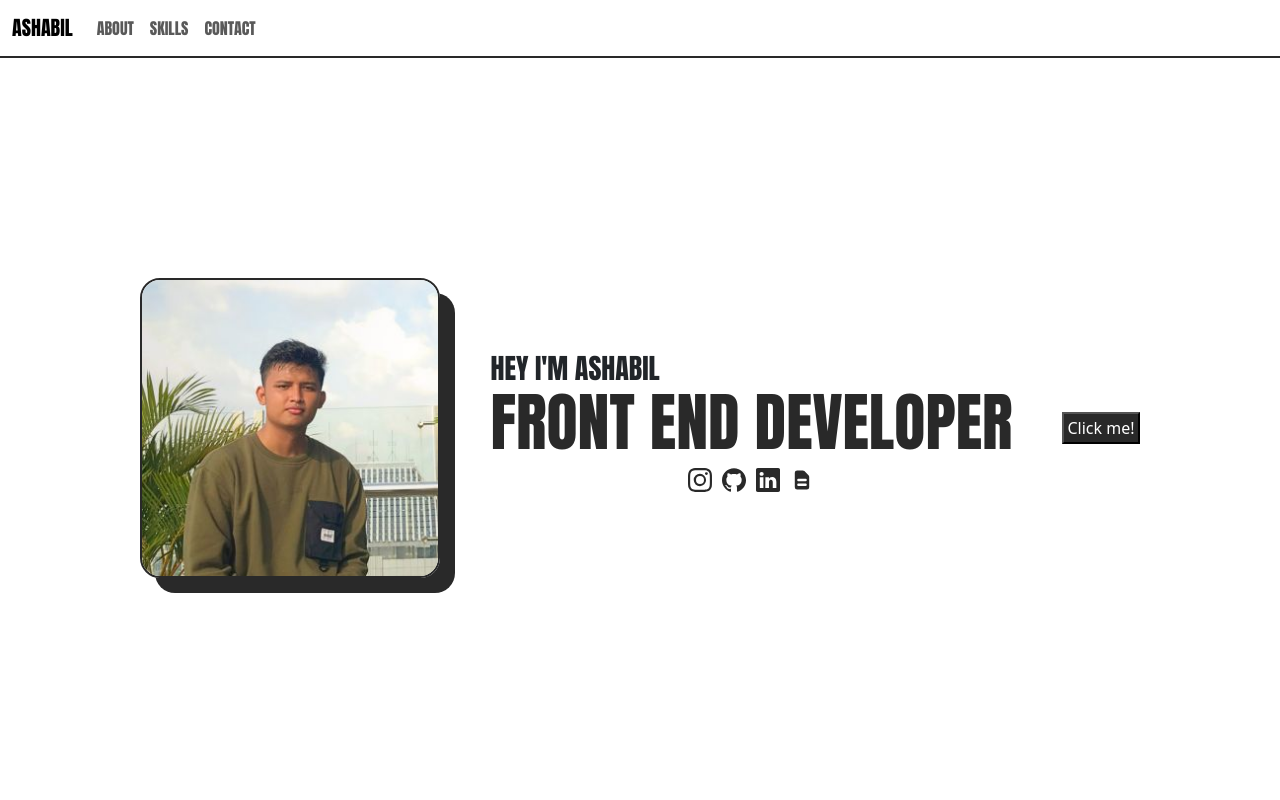
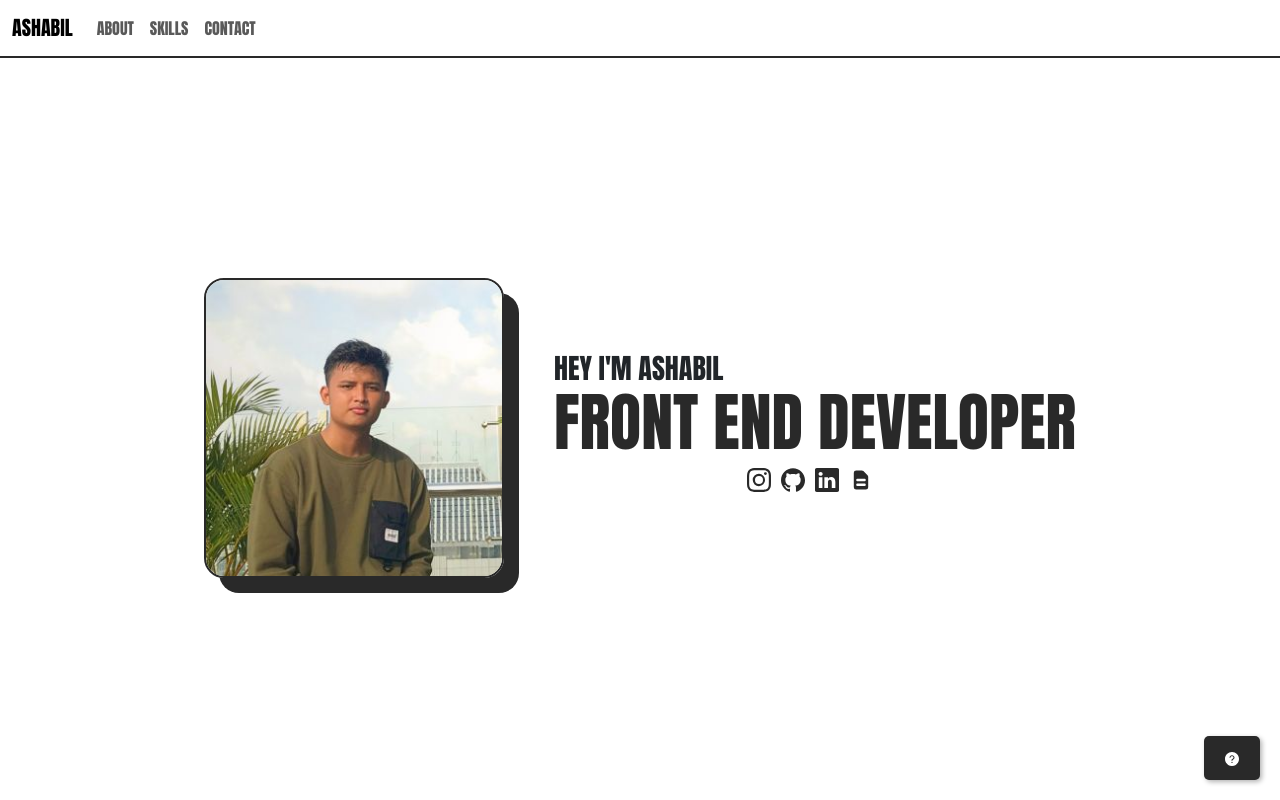
Before and after one commit to ashabilsyauqi/Portofolio, a React (Create React App) app: page / in a window 1280 px wide. Built offline with nearby package versions, Linux system fonts and the light colour scheme.

Commit message:
pembaharuan modal button

```diff
--- a/package.json
+++ b/package.json
@@ -10,6 +10,7 @@
     "@testing-library/react": "^13.4.0",
     "@testing-library/user-event": "^13.5.0",
     "bootstrap": "^5.3.0",
+    "framer-motion": "^10.15.0",
     "install": "^0.13.0",
     "npm": "^9.8.1",
     "react": "^18.2.0",
--- a/src/Components/Modal.js
+++ b/src/Components/Modal.js
@@ -1,46 +1,44 @@
 import React, { useState } from "react";
 import Modal from 'react-modal';
-import bootstrap from '../Images/bootstrap.png'
+import { AiFillQuestionCircle } from "react-icons/ai";
 
-export default function ModalCard() {
+const modalStyles = {
+  overlay: {
+    backgroundColor: "rgba(0, 0, 0, 0.5)",
+  },
+  content: {
+    width: "400px",
+    height: "400px",
+    padding: "20px",
+    border: "2px solid #292929",
+    borderRadius: "15px",
+    boxShadow: "15px 15px 0px #292929",
+    backgroundColor: "#fff",
+    margin: "auto", // To center the modal horizontally
+  },
+};
+
+export default function MyModal() {
   const [modalIsOpen, setModalIsOpen] = useState(false);
 
-  const openModal = () => {
-    setModalIsOpen(true);
-  };
-
-  const closeModal = () => {
-    setModalIsOpen(false);
-  };
-
-  const customStyles = {
-    content: {
-      width: "400px", // Ganti ukuran modal di sini
-      height: "450px", // Ganti ukuran modal di sini
-      top: "50%",
-      left: "50%",
-      transform: "translate(-50%, -50%)",
-        padding:"0",
-        margin:"0"
-    },
-  };
   return (
     <div>
-      <button onClick={openModal} className="closeSymbol">Click me!</button>
+      <button onClick={() => setModalIsOpen(true)} className="modal-button">
+        <AiFillQuestionCircle />
+      </button>
       <Modal
         isOpen={modalIsOpen}
-        onRequestClose={closeModal}
-        ariaHideApp={false} // tambahkan properti ini untuk meningkatkan aksesibilitas
-        style={customStyles}
+        shouldCloseOnOverlayClick={true}
+        onRequestClose={() => setModalIsOpen(false)}
+        style={modalStyles}
       >
 
-      <div className="p-3 d-flex justify-content-center align-items-center h-modal  text-center bg-warnin flex-column gap-5">
-      <h2>This is React Modal Components</h2>
-      {/* <a href="https://getbootstrap.com/" rel="noreferrer" target='_blank' >
-            <img src={bootstrap} alt="promo" width={300}/>
 
-        </a> */}
-      </div>
+        <h2>Welcome to My Website</h2>
+        <p>This is a modal popup displayed when the button is clicked.</p>
+        <button onClick={() => setModalIsOpen(false)}>Close</button>
+
+
 
 
       </Modal>
--- a/src/Pages/Home.jsx
+++ b/src/Pages/Home.jsx
@@ -50,9 +50,10 @@ const Home = ({ data }) => {
             >
               <HiDocumentText />
             </a>
+            <ModalCard />
           </div>
         </div>
-        <ModalCard />
+
       </div>
     </div>
   );
--- a/src/Pages/Pages.css
+++ b/src/Pages/Pages.css
@@ -262,3 +262,31 @@ h3 {
   padding: 2px 3px;
   /* border-radius: 5px; */
 }
+
+
+/* .modal-button-default{
+  border: 0;
+  background-color: transparent;
+  font-size: 20px;
+  padding: 0;
+  margin: 0;
+} */
+
+
+
+.modal-button {
+  position: absolute;
+  bottom: 20px;
+  right: 20px;
+  padding: 10px 20px;
+  background-color: #292929;
+  color: #fff;
+  border: none;
+  border-radius: 5px;
+  cursor: pointer;
+  box-shadow: 2px 2px 5px rgba(0, 0, 0, 0.3);
+}
+
+.modal-button:hover {
+  background-color: #444;
+}
```
Also changed, not shown: 1 other file (tests, documents, lock files or other folders).
